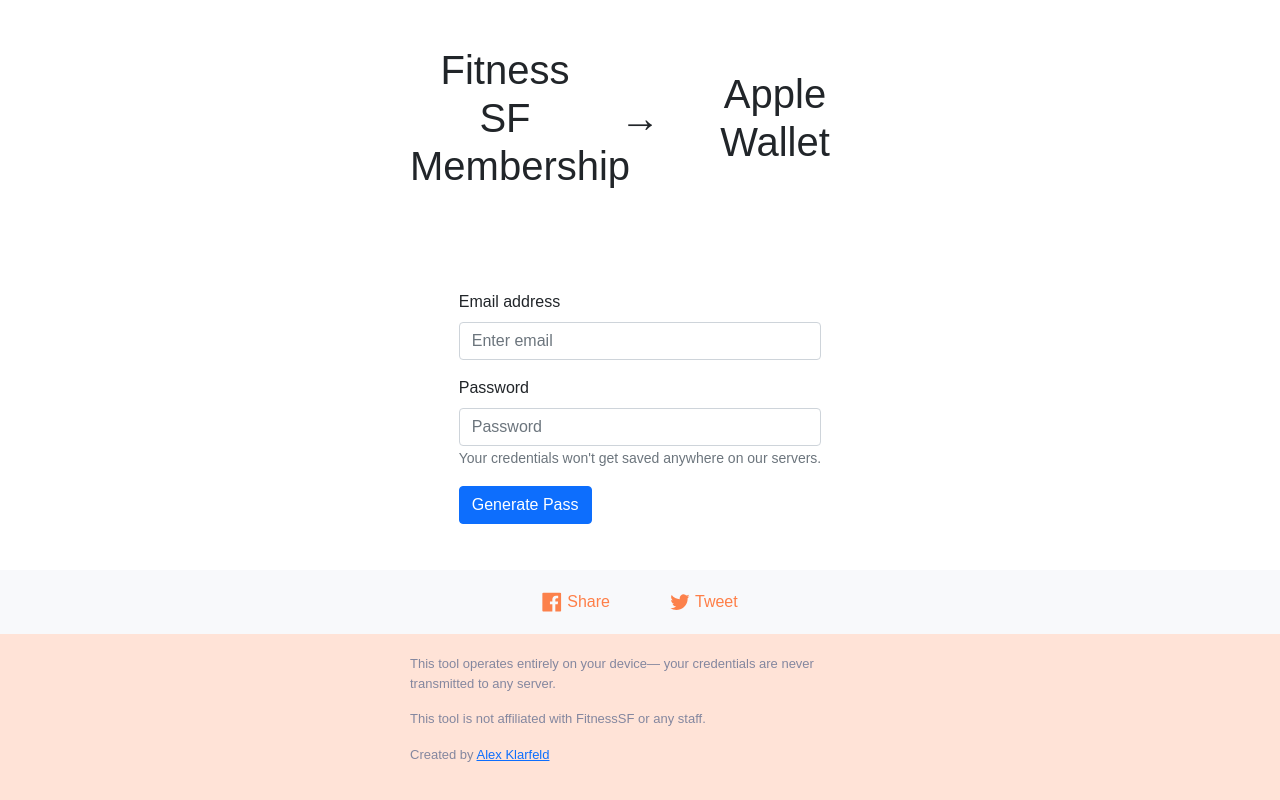
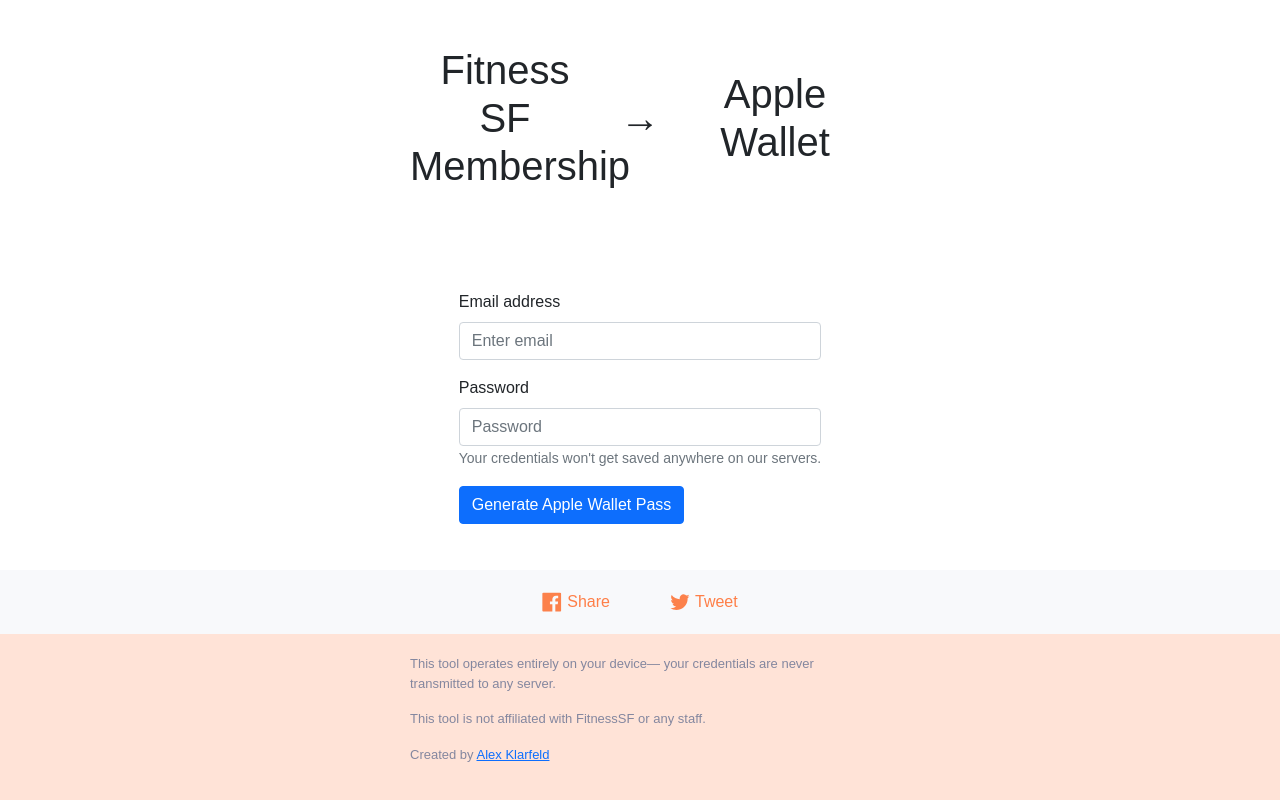
Before and after one commit to aklarfeld/fitnesswallet, a React (Vite) app: page / in a window 1280 px wide. Built offline with nearby package versions, Linux system fonts and the light colour scheme.

Commit message:
Moved login around

```diff
--- a/src/login.tsx
+++ b/src/login.tsx
@@ -66,11 +66,11 @@
           </Form.Text>
         </Form.Group>
         {!downloadUrl && <Button disabled={loading} variant="primary" className="center" type="submit" onClick={onClick}>
-          Generate Pass
+          Generate Apple Wallet Pass
         </Button>}
         {/* @ts-expect-error */}
-        {downloadUrl && (<Button disabled={loading} download="fitnesssf.pkpass" variant="secondary" className="center" type="submit" href={downloadUrl}>
-          Download Pass
+        {downloadUrl && (<Button disabled={loading} download="fitnesssf.pkpass" variant="success" className="center" type="submit" href={downloadUrl}>
+          Download Apple Wallet Pass!
         </Button>)}
       </Form>
     </div>
```
